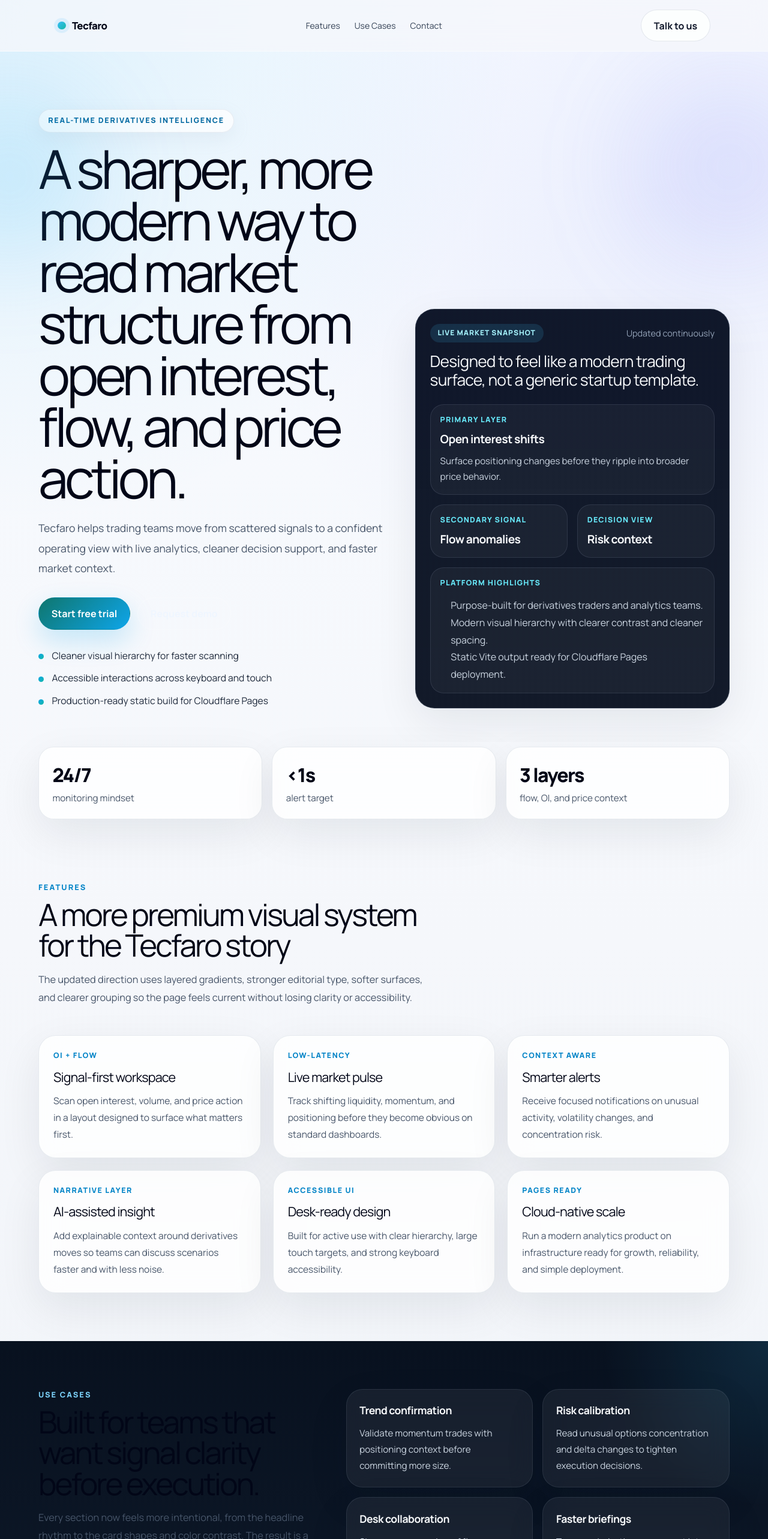
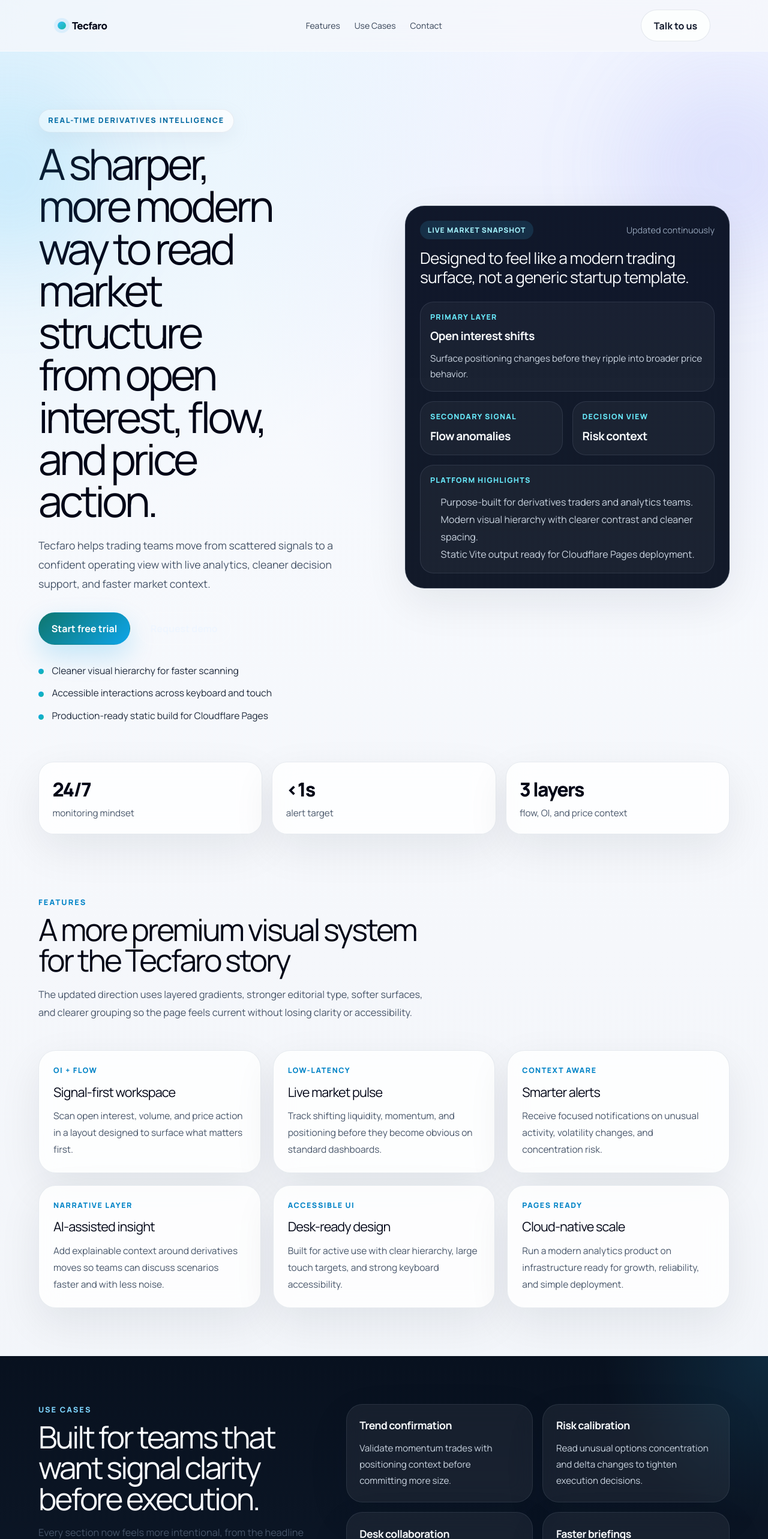
Before and after one commit to karthik-valliappan/tecfaro, a React (Vite) app: page / in a window 1280 px wide. Shown: the top 2566 px of the page at 60% size. Built offline with nearby package versions, Linux system fonts and the light colour scheme.

Commit message:
Redesigned

```diff
--- a/src/TecfaroLanding.jsx
+++ b/src/TecfaroLanding.jsx
@@ -115,7 +115,7 @@
           <div className="hero-orb hero-orb--left" aria-hidden="true" />
           <div className="hero-orb hero-orb--right" aria-hidden="true" />
 
-          <div className="mx-auto grid max-w-6xl gap-12 lg:grid-cols-[minmax(0,1.05fr)_minmax(340px,0.95fr)] lg:items-end">
+          <div className="mx-auto grid max-w-6xl gap-10 lg:grid-cols-[minmax(0,0.95fr)_minmax(360px,0.9fr)] lg:items-center">
             <div className="pt-10 lg:pt-16">
               <p className="eyebrow">Real-time derivatives intelligence</p>
               <h1 className="hero-title">
@@ -233,7 +233,7 @@
           <div className="mx-auto grid max-w-6xl gap-10 lg:grid-cols-[minmax(0,0.85fr)_minmax(0,1.15fr)]">
             <div className="section-intro section-intro--light">
               <p className="section-label section-label--dark">Use Cases</p>
-              <h2 className="section-title text-white">
+              <h2 className="section-title section-title--light">
                 Built for teams that want signal clarity before execution.
               </h2>
               <p className="section-copy text-slate-300">
--- a/src/index.css
+++ b/src/index.css
@@ -220,19 +220,20 @@
 
 .hero-title {
   margin: 0;
-  max-width: 11ch;
-  font-size: clamp(3rem, 7vw, 6rem);
-  line-height: 0.96;
+  max-width: 9ch;
+  font-size: clamp(3rem, 5.6vw, 5.15rem);
+  line-height: 0.98;
   letter-spacing: -0.065em;
   color: #020617;
+  text-wrap: balance;
 }
 
 .hero-copy {
   margin: 1.5rem 0 0;
-  max-width: 38rem;
+  max-width: 34rem;
   color: var(--muted);
   font-size: 1.1rem;
-  line-height: 1.9;
+  line-height: 1.8;
 }
 
 .hero-points {
@@ -418,6 +419,10 @@
   letter-spacing: -0.055em;
 }
 
+.section-title--light {
+  color: #f8fafc;
+}
+
 .section-copy {
   margin: 1rem 0 0;
   color: var(--muted);
@@ -518,6 +523,7 @@
 @media (max-width: 1024px) {
   .hero-title {
     max-width: none;
+    font-size: clamp(2.8rem, 8vw, 4.4rem);
   }
 
   .feature-grid,
@@ -549,7 +555,7 @@
 
 @media (max-width: 640px) {
   .hero-title {
-    font-size: 3rem;
+    font-size: 2.9rem;
   }
 
   .hero-copy,
```
